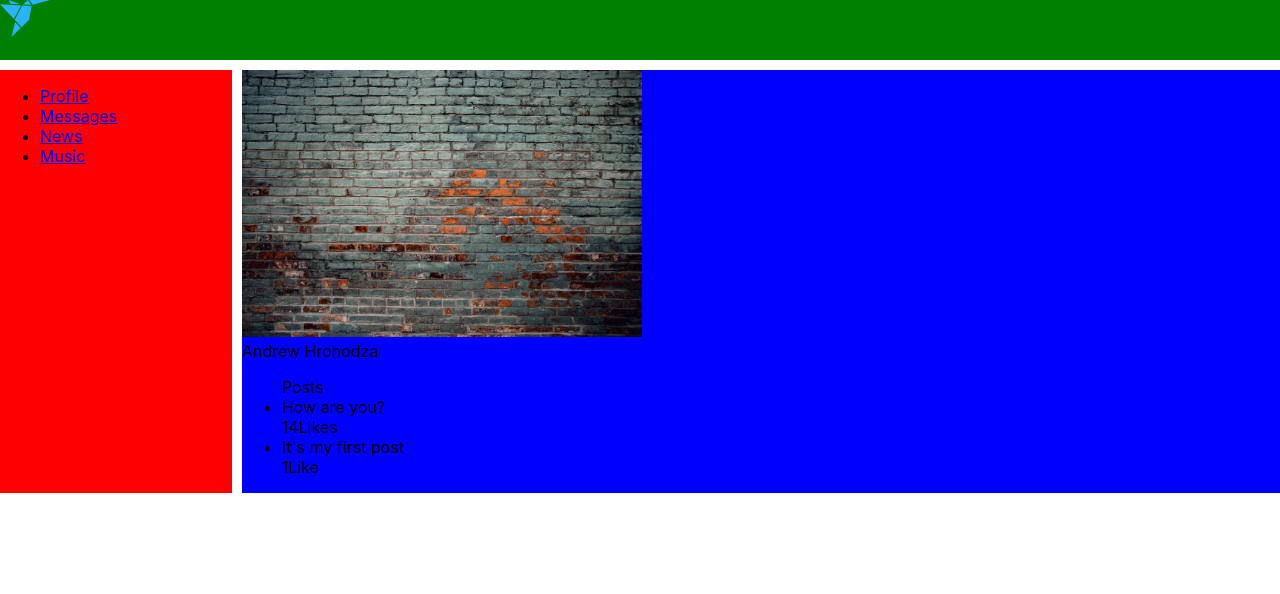
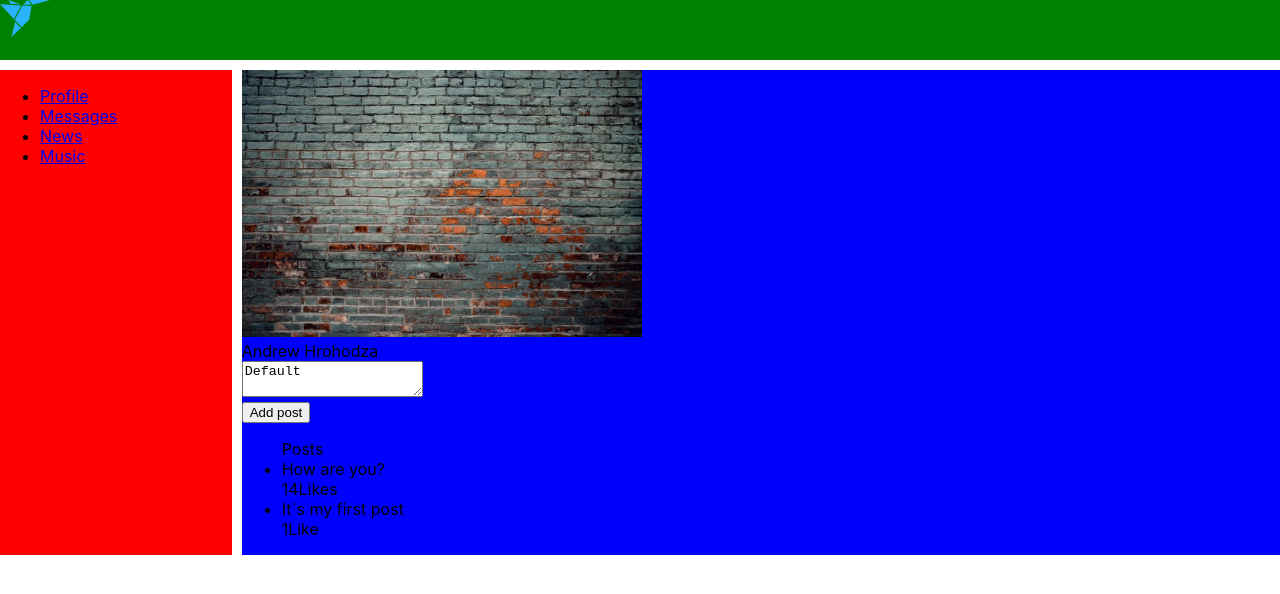
Before and after one commit to AndriiHrohodza/ITCamasutraReact, a React (Create React App) app in the folder react-1/: page /profile in a window 1280 px wide. Shown: the top 594 px of the page. Built offline with nearby package versions, Linux system fonts and the light colour scheme.

Commit message:
Added states logic

```diff
--- a/react-1/src/App.js
+++ b/react-1/src/App.js
@@ -11,7 +11,7 @@ const App = (props) => {
       <div className="App">
         <Header/>
         <Nav/>
-        <Main mainState={props.appState}/>
+        <Main mainState={props.appState} addPost={props.addPost} updateTypingText={props.updateTypingText}/>
       </div>
     </BrowserRouter>
   );
--- a/react-1/src/Components/Main/Main.js
+++ b/react-1/src/Components/Main/Main.js
@@ -5,7 +5,10 @@ import Dialogs from "./Dialogs/Dialogs";
 const Main = (props) => {
   return (
     <div className="main">
-      <Route path="/profile" render={ () => <Profile profileState={props.mainState}/> }/>
+      <Route path="/profile"
+             render={ () => <Profile profileState={props.mainState}
+                                     addPost={props.addPost}
+                                     updateTypingText={props.updateTypingText}/> }/>
       <Route path="/dialogs" render={ () => <Dialogs dialogsState={props.mainState}/> }/>
     </div>
   )
--- a/react-1/src/Components/Main/Profile/MyPosts/MyPosts.js
+++ b/react-1/src/Components/Main/Profile/MyPosts/MyPosts.js
@@ -1,16 +1,38 @@
 import Post from "./Post/Post";
+import React from "react";
+
 
 const MyPosts = (props) => {
-  console.log("props", props.dataMyPosts);
-  const PostItems = props.dataMyPosts.map((postItem) => {
+  const PostItems = props.dataMyPosts.posts.map((postItem) => {
     return <Post message={postItem.message} likeCount={postItem.likes} key={postItem.id}/>
   })
 
+  const newPostElem = React.createRef();
+
+  const addPost = () => {
+    props.addPost();
+  }
+
+  const updateTypingText = () => {
+    const value = newPostElem.current.value;
+    props.updateTypingText(value);
+  }
+
+
   return (
-    <ul className="main-posts">
-      Posts
-      {PostItems}
-    </ul>
+    <div className="myPosts">
+      <div className="textArea">
+        <textarea ref={newPostElem} value={props.dataMyPosts.newPostText} onChange={updateTypingText}/>
+      </div>
+      <button className="textArea-btn" onClick={ addPost }>
+        Add post
+      </button>
+      <ul className="main-posts">
+        Posts
+        {PostItems}
+      </ul>
+    </div>
+
   )
 }
 
--- a/react-1/src/Components/Main/Profile/Profile.js
+++ b/react-1/src/Components/Main/Profile/Profile.js
@@ -5,7 +5,7 @@ const Profile = (props) => {;
   return (
     <div className="profile">
       <PersonalInfo name="Andrew Hrohodza"/>
-      <MyPosts dataMyPosts={props.profileState.posts}/>
+      <MyPosts dataMyPosts={props.profileState} addPost={props.addPost} updateTypingText={props.updateTypingText}/>
     </div>
   )
 }
--- a/react-1/src/Redux/state.js
+++ b/react-1/src/Redux/state.js
@@ -1,8 +1,11 @@
+import {rerender} from "../rerender";
+
 let state = {
   posts: [
     {id: 1, message: "How are you?", likes: 14},
     {id: 2, message: "It`s my first post", likes: 1}
   ],
+  newPostText : 'Default',
   dialogs: [
     {id: 1, name: "Andrew"},
     {id: 2, name: "Vova"},
@@ -19,4 +22,20 @@ let state = {
   ]
 }
 
+export const addPost = () => {
+  const newPost = {
+    id: state.posts.length + 1,
+    message: state.newPostText,
+    likes: 0
+  }
+  state.posts.push(newPost);
+  rerender(state);
+  state.newPostText = '';
+}
+
+export const updateTypingText = (text) => {
+  state.newPostText = text;
+  rerender(state);
+}
+
 export default state;
--- a/react-1/src/index.js
+++ b/react-1/src/index.js
@@ -1,16 +1,10 @@
 import React from 'react';
-import ReactDOM from 'react-dom';
 import './index.css';
-import App from './App';
 import reportWebVitals from './reportWebVitals';
 import state from "./Redux/state";
+import {rerender} from './rerender';
 
-ReactDOM.render(
-  <React.StrictMode>
-    <App appState={state}/>
-  </React.StrictMode>,
-  document.getElementById('root')
-);
+rerender(state);
 
 // If you want to start measuring performance in your app, pass a function
 // to log results (for example: reportWebVitals(console.log))
--- /dev/null
+++ b/react-1/src/rerender.js
@@ -0,0 +1,14 @@
+import React from 'react';
+import ReactDOM from 'react-dom';
+import './index.css';
+import App from './App';
+import {addPost, updateTypingText} from "./Redux/state";
+
+export const rerender = (state) => {
+  ReactDOM.render(
+    <React.StrictMode>
+      <App appState={state} addPost={addPost} updateTypingText={updateTypingText}/>
+    </React.StrictMode>,
+    document.getElementById('root')
+  );
+}
```
